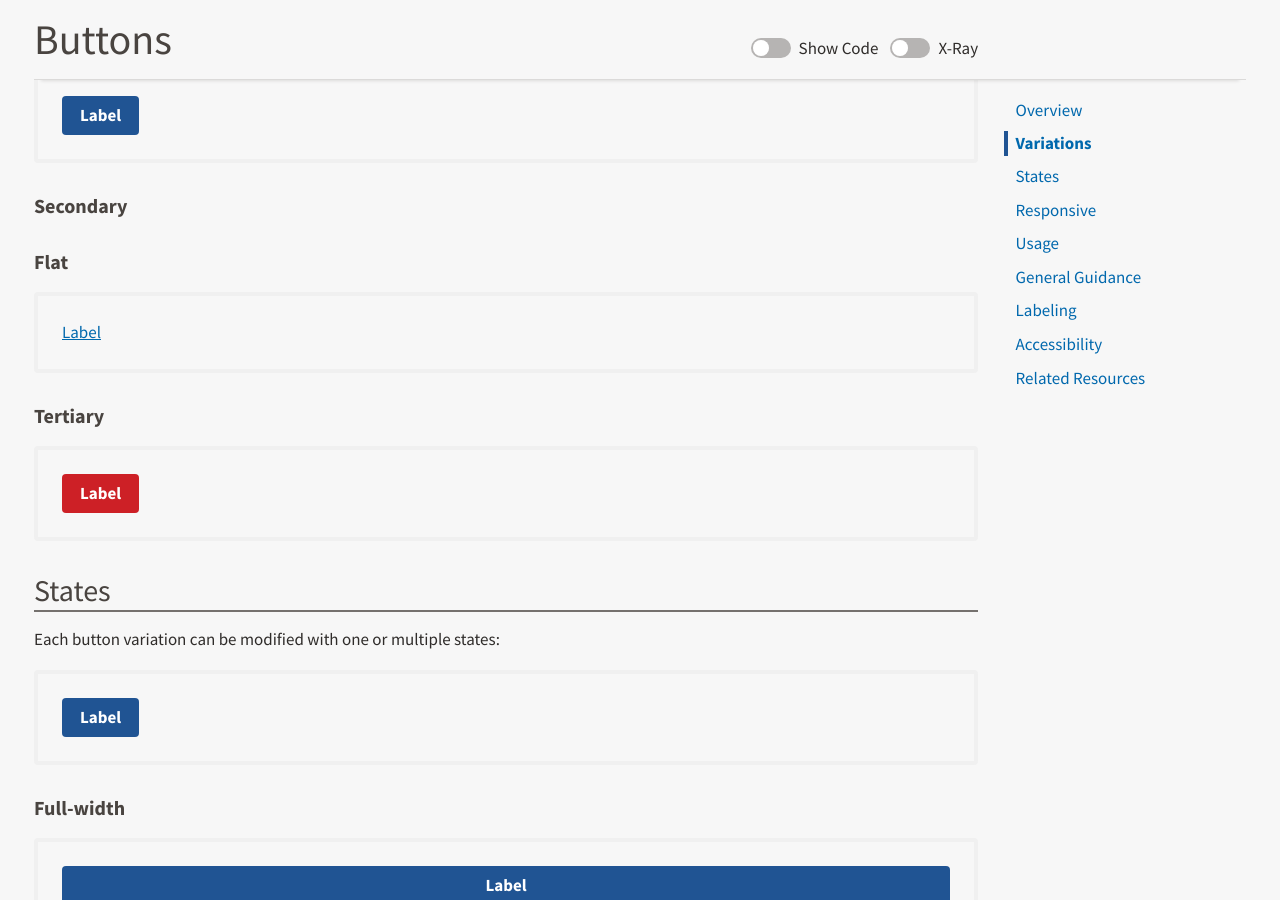
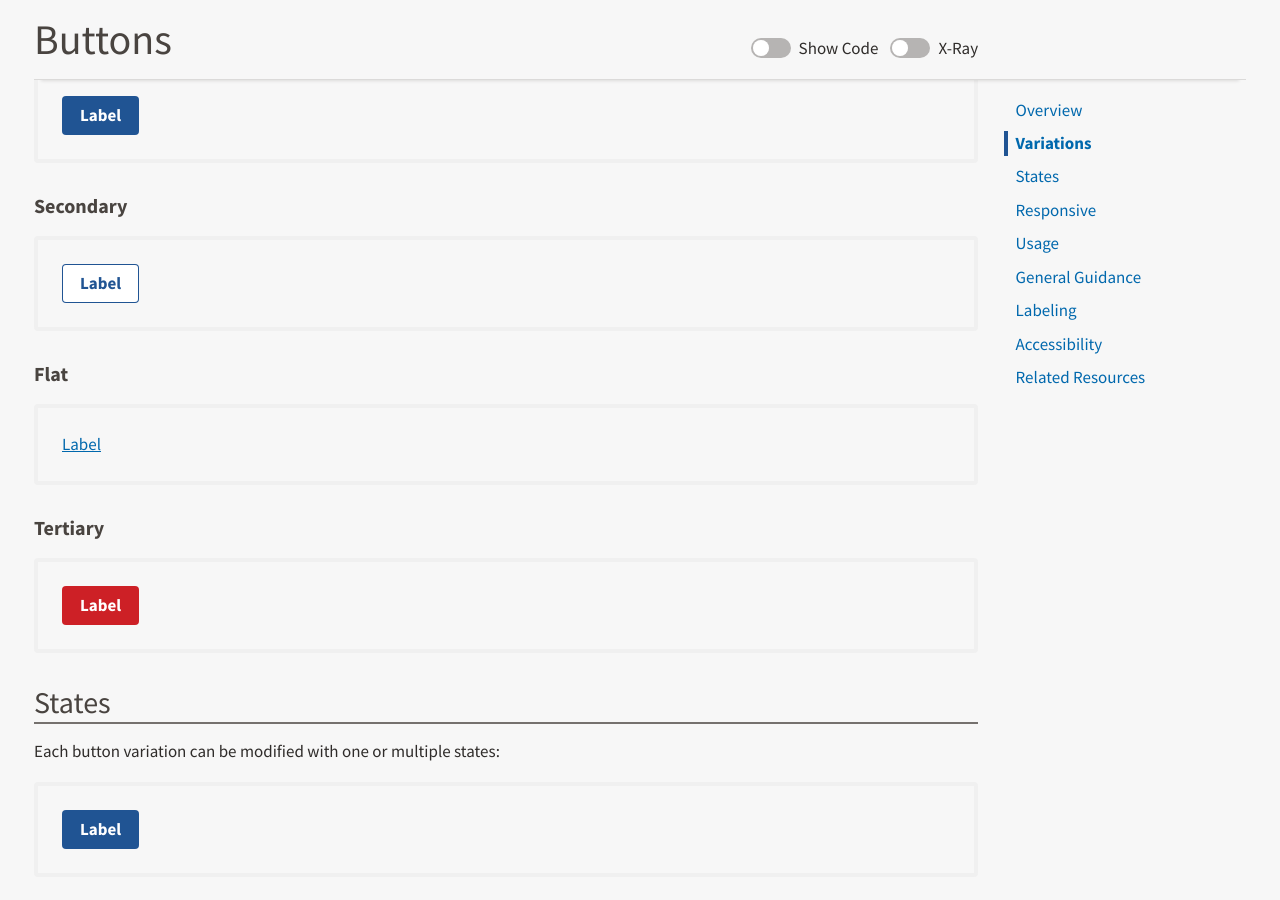
Before and after one commit to USDA-FSA/fsa-design-system, a Jekyll site: the page built from components/buttons/index.md, in a window 1280 px wide and 900 px high, scrolled down 847 px. Built offline with Jekyll 4.4.1, drawn with Linux system fonts in a browser that asks for light colours.

Commit message:
amends #369

```diff
--- a/components/buttons/index.md
+++ b/components/buttons/index.md
@@ -51,6 +51,8 @@ Buttons are styled with `class="fsa-btn"`, modifiable with one or multiple `fsa-
 {% capture snippet %}
 <button class="fsa-btn fsa-btn--secondary" type="button">Label</button>
 {% endcapture %}
+
+{% include preview-and-snippet.html %}
 
 ### Flat
 
```
